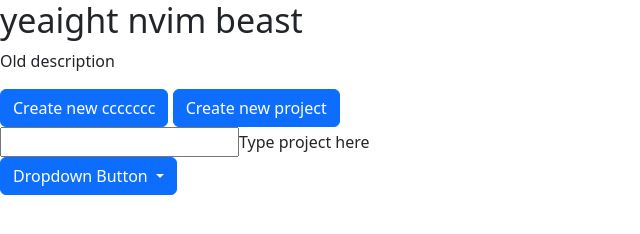
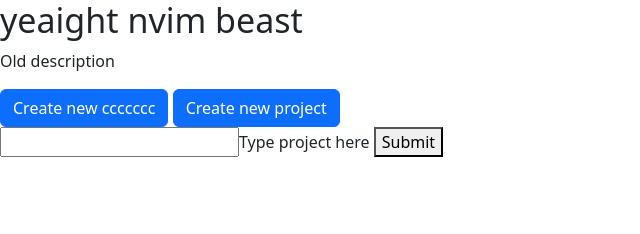
Before and after one commit to kyruken/enfocado, an Electron app: page index.html in a window 800 px wide. Both pictures are taken after a click on the button "Create new project". Shown: the whole page, without its empty margins (0-640 px from the left). Drawn offline with nearby package versions, Linux system fonts and the light colour scheme.

Commit message:
add submit button

```diff
--- a/index.html
+++ b/index.html
@@ -15,9 +15,10 @@
     <button id="newProjectButton" class='btn btn-primary'>Create new project</button>
     <form id="form" style="display:none;">
       <input type="text" id="projectTextbox">Type project here</input>
+      <button type="submit">Submit</button>
     </form>
 
-    <div class="dropdown">
+    <div class="dropdown d-none">
       <button class="btn btn-primary dropdown-toggle" type="button" id="dropdownMenuButton" data-bs-toggle="dropdown" aria-expanded="false">
         Dropdown Button
       </button>
--- a/renderer.js
+++ b/renderer.js
@@ -2,7 +2,6 @@ const createButton = document.getElementById("newProjectButton");
 const title = document.getElementById("title");
 const form = document.getElementById("form");
 const projectTextbox = document.getElementById("projectTextbox");
-
 
 function createNewProject(inputLabel) {
     let newProject = {
@@ -25,7 +24,6 @@ createButton.addEventListener("click", () => {
 form.addEventListener('submit', function(event) {
   event.preventDefault(); // Prevents page reload
   projectsArray.push(createNewProject(projectTextbox.value));
-  console.log("Project added to array: ", projectsArray);
 });
 
 const description = document.getElementById("oldDescription")
```
